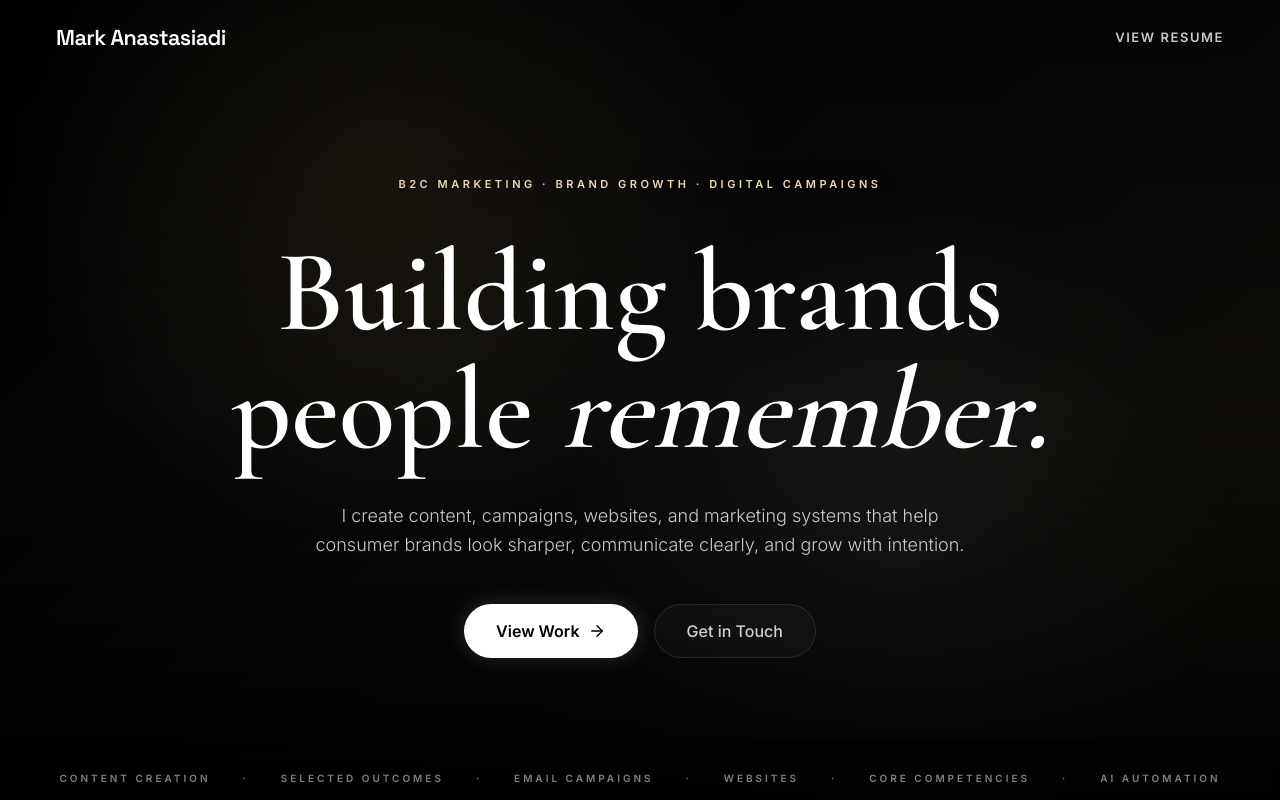
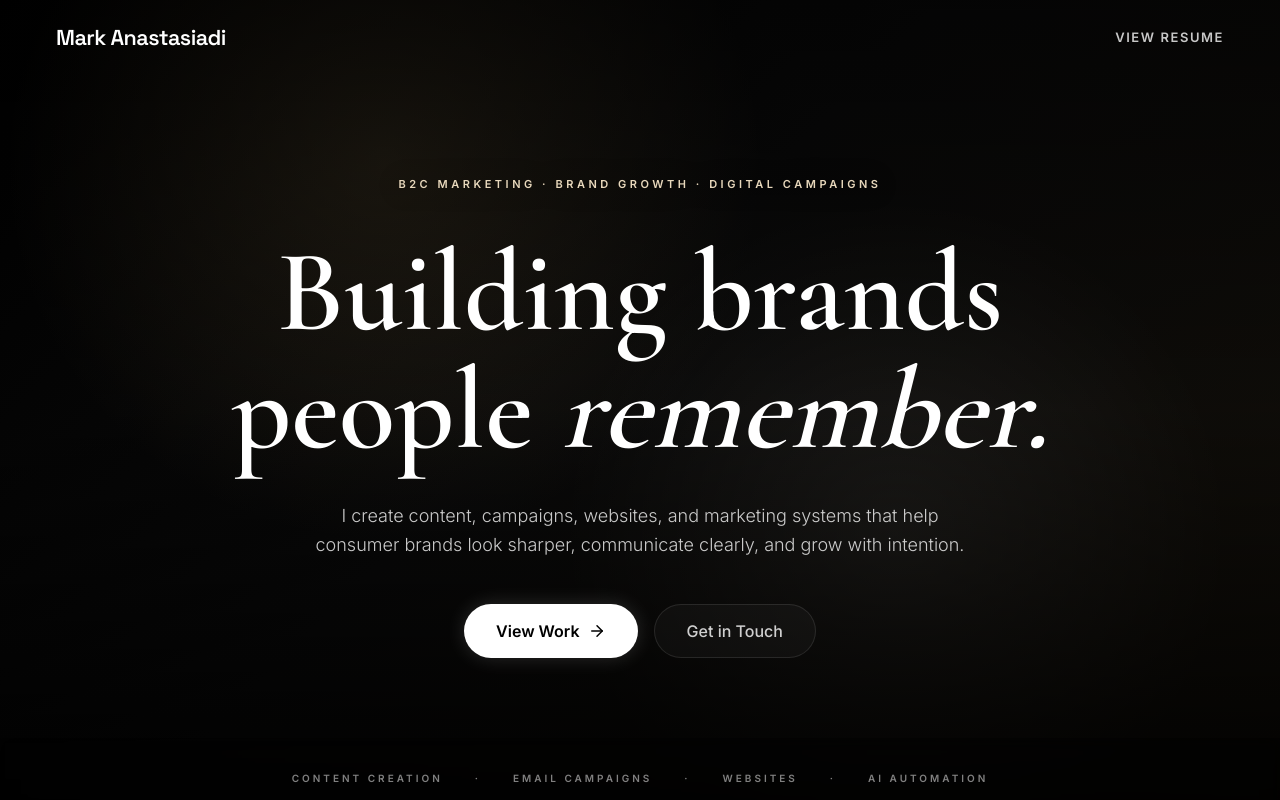
Before and after one commit to markkkka/Portfolio-Website, a React (Vite) app: page / in a window 1280 px wide. Shown: the top 800 px of the page. Built offline with nearby package versions, Linux system fonts and the light colour scheme.

Commit message:
Simplify hero section labels

```diff
--- a/src/App.tsx
+++ b/src/App.tsx
@@ -496,7 +496,7 @@ const Hero = () => {
 
         <div className="full-bleed-strip flex min-h-[72px] items-center justify-center bg-brand-black/30 px-6 py-0 text-center backdrop-blur-sm md:min-h-[80px]">
           <p className="flex flex-wrap items-center justify-center gap-x-5 gap-y-2 text-[10px] font-bold uppercase leading-none tracking-[0.26em] text-white/50 md:gap-x-8 md:tracking-[0.3em]">
-            <span>CONTENT CREATION</span> <span>·</span> <span>SELECTED OUTCOMES</span> <span>·</span> <span>EMAIL CAMPAIGNS</span> <span>·</span> <span>WEBSITES</span> <span>·</span> <span>CORE COMPETENCIES</span> <span>·</span> <span>AI AUTOMATION</span>
+            <span>CONTENT CREATION</span> <span>·</span> <span>EMAIL CAMPAIGNS</span> <span>·</span> <span>WEBSITES</span> <span>·</span> <span>AI AUTOMATION</span>
           </p>
         </div>
       </div>
```
